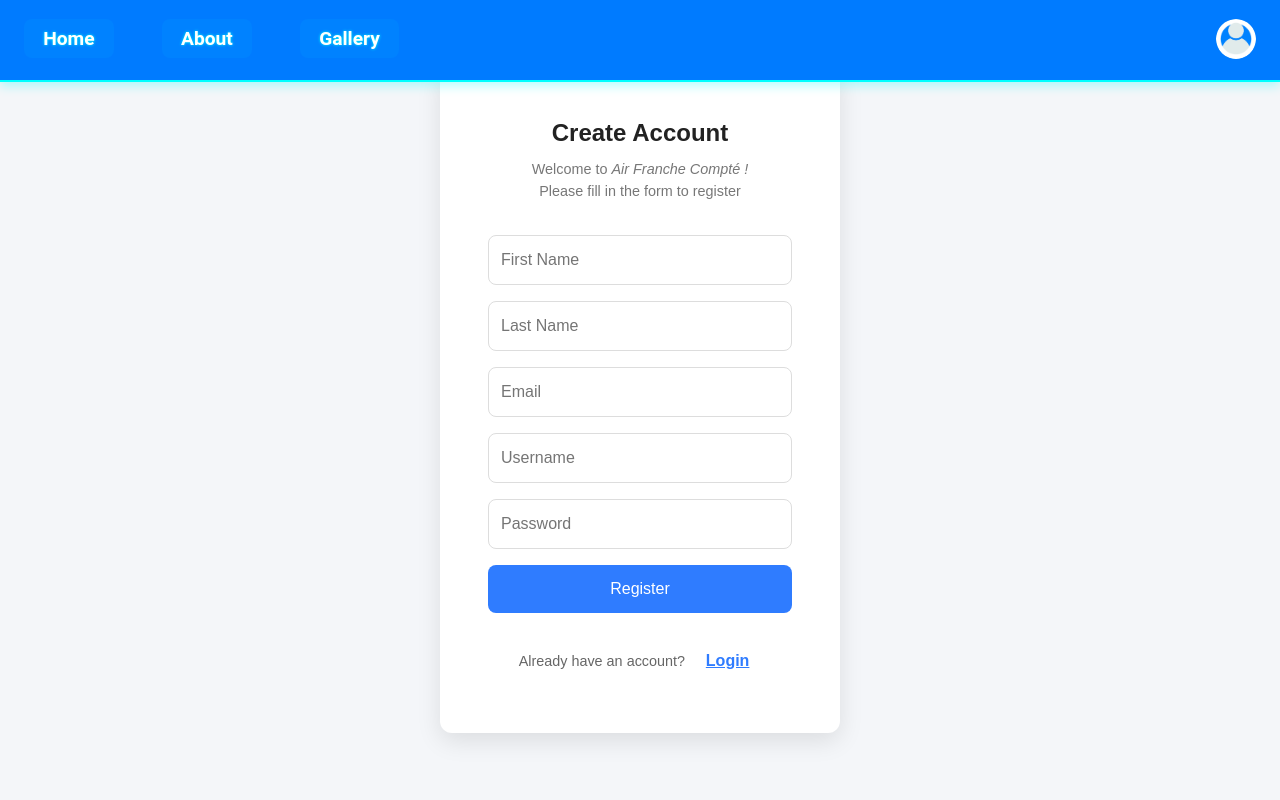
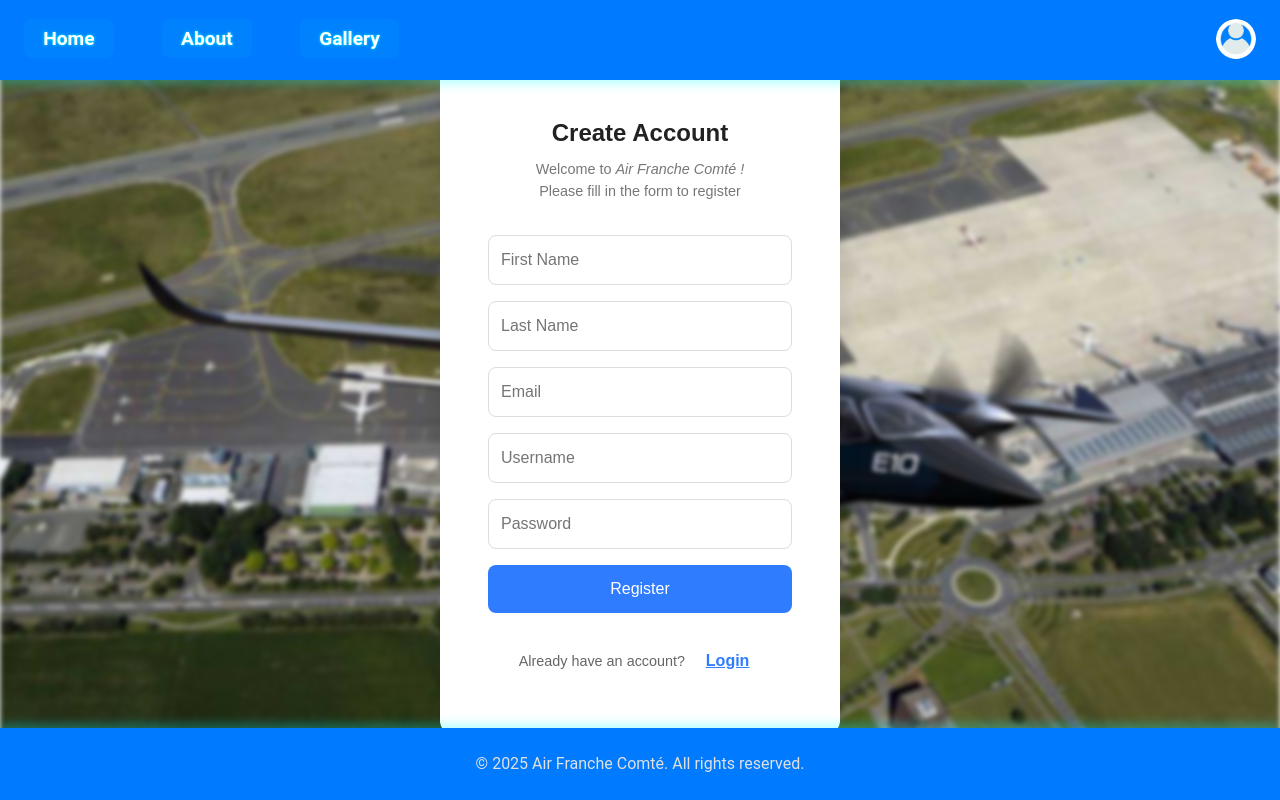
Before and after one commit to alexandre-huynh/air-franche-comte, a Vue app in the folder frontend/: page /register in a window 1280 px wide. Built offline with nearby package versions, Linux system fonts and the light colour scheme.

Commit message:
Login & Register background

```diff
--- a/frontend/src/components/Footer.vue
+++ b/frontend/src/components/Footer.vue
@@ -18,5 +18,6 @@ footer {
   padding: 1.5em 0;
   width: 100%;
   box-shadow: 0 -4px 10px rgba(0, 255, 255, 0.3);
+  z-index: 1000;
 }
 </style>
--- a/frontend/src/components/NavBar.vue
+++ b/frontend/src/components/NavBar.vue
@@ -20,7 +20,6 @@ nav {
   justify-content: center;
   gap: 3em;
   box-shadow: 0 4px 10px rgba(0, 255, 255, 0.3);
-  border-bottom: 2px solid #0ff;
   position: sticky;
   top: 0;
   z-index: 999;
--- a/frontend/src/views/Login.vue
+++ b/frontend/src/views/Login.vue
@@ -3,7 +3,7 @@
     <div class="login-card">
       <h2>Welcome Back</h2>
       <p class="subtitle">
-        Please login to your <b>Air Franche Compté</b> account
+        Please login to your <b>Air Franche Comté</b> account
       </p>
 
       <form @submit.prevent="login">
@@ -94,6 +94,18 @@ function goToRegister() {
   box-sizing: border-box;
 }
 
+.login-container::before {
+  content: "";
+  position: absolute;
+  top: 0; left: 0; right: 0; bottom: 0;
+  background-image: url("../assets/img/X-Air_LS.jpg");
+  background-position: center;
+  background-size: cover;
+  background-repeat: no-repeat;
+  filter: blur(3px);
+  z-index: -1;
+}
+
 .login-card {
   background: #ffffff;
   padding: 3rem;
@@ -102,6 +114,7 @@ function goToRegister() {
   width: 400px;
   min-height: 380px;
   text-align: center;
+  z-index: 1000;
 }
 
 .login-card h2 {
--- a/frontend/src/views/Register.vue
+++ b/frontend/src/views/Register.vue
@@ -2,7 +2,7 @@
   <div class="login-container">
     <div class="login-card">
       <h2>Create Account</h2>
-      <p class="subtitle">Welcome to <i>Air Franche Compté ! </i><br>Please fill in the form to register</p>
+      <p class="subtitle">Welcome to <i>Air Franche Comté ! </i><br>Please fill in the form to register</p>
 
       <form @submit.prevent="register">
         <input
@@ -99,6 +99,18 @@ function goToLogin() {
   box-sizing: border-box;
 }
 
+.login-container::before {
+  content: "";
+  position: absolute;
+  top: 0; left: 0; right: 0; bottom: 0;
+  background-image: url("../assets/img/Scylax_GmbH.jpg");
+  background-position: center;
+  background-size: cover;
+  background-repeat: no-repeat;
+  filter: blur(2.5px);
+  z-index: -1;
+}
+
 .login-card {
   background: #ffffff;
   padding: 3rem;
```
